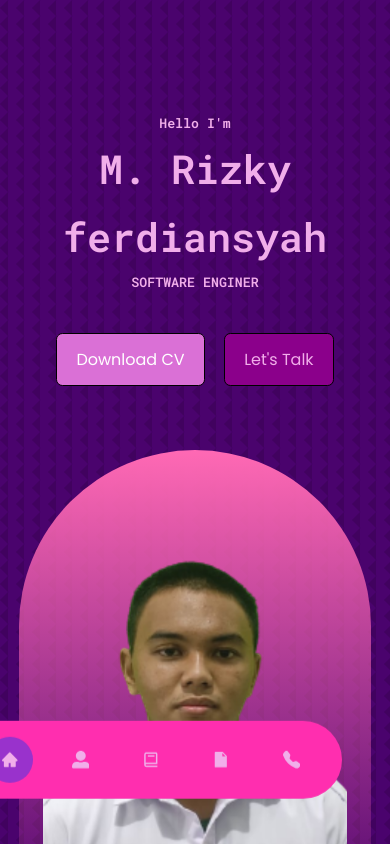
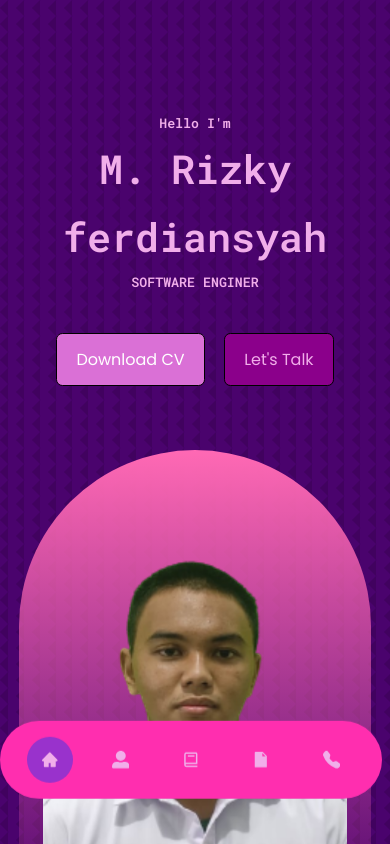
Before and after one commit to Kenshin-12/portofolio-rizky, a React (Create React App) app: page / in a window 390 px wide. Shown: the top 844 px of the page. Built offline with nearby package versions, Linux system fonts and the light colour scheme.

Commit message:
nav change
Signed-off-by: kurasep_ <rizkya7y123@gmail.com>

```diff
--- a/src/component/nav/nav.css
+++ b/src/component/nav/nav.css
@@ -85,7 +85,7 @@ nav a.active {
         position: fixed;
         top: 90%;
         transform: translateY(-50%);
-        right: 3rem;
+        right: 0.5rem;
         display: flex;
         gap: 1.5rem;
         border-radius: 5rem;
```
